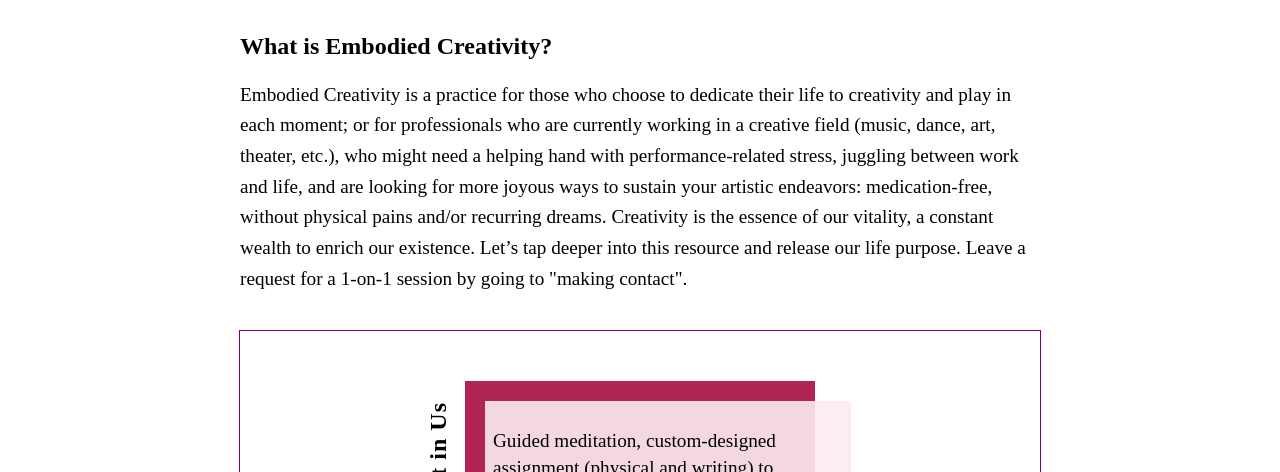
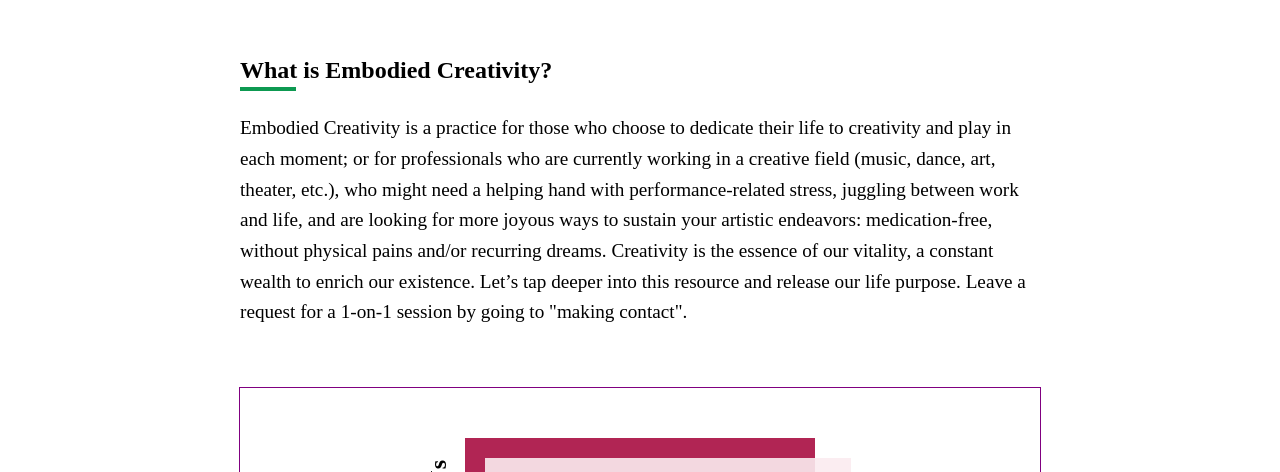
Before and after one commit to msksfo/HeidiTsai, a Gatsby site: page /coaching in a window 1280 px wide. Shown: the part 628-1100 px from the top of the page. Built offline with nearby package versions, Linux system fonts and the light colour scheme; Gatsby itself is replaced by a stand-in of ours.

Commit message:
Style the h1 with after pseudo element and added bottom margin

```diff
--- a/src/styles/coaching.module.scss
+++ b/src/styles/coaching.module.scss
@@ -11,7 +11,7 @@
   align-items: flex-end;
 }
 
-/* not currently being used */
+/* .heroTextContainer is not currently being used */
 .heroTextContainer {
   position: absolute;
   top: 0;
@@ -24,7 +24,7 @@
   align-items: flex-end;
 
   background: linear-gradient(to top, transparent, rgba(37, 17, 177, 0.8));
-  /*background: linear-gradient(to bottom, transparent, rgba(255, 255, 255, 0.8));*/
+  background: linear-gradient(to bottom, transparent, rgba(255, 255, 255, 0.8));
 }
 
 .heroText {
@@ -60,11 +60,29 @@
   }
 }
 
-/*======== About Section ===========*/
+.aboutSection {
+  padding-bottom: calc(1.5rem + 19px);
+}
+
+/*======== About Embodied Creativity (the top section) ===========*/
 .aboutCoachingWrapper {
   max-width: 800px;
-  margin: 0 auto;
+  margin: 1.5rem auto;
   padding: 1rem;
+}
+
+.titleHeader {
+  margin-bottom: 1.4rem;
+}
+
+.titleHeader::after {
+  content: "";
+  display: block;
+
+  width: 3.5rem;
+  height: 4px;
+  margin-top: 3px;
+  background-color: #0d9951;
 }
 
 /* ==== the paragraph explaining embodied creativity ==== */
```
